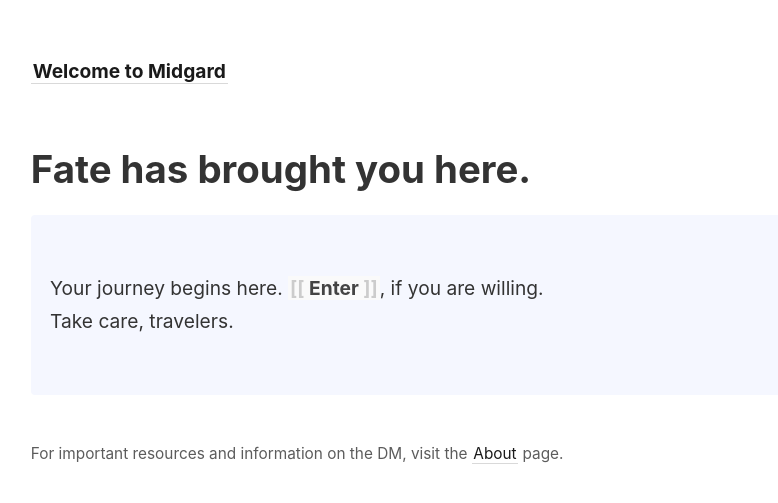
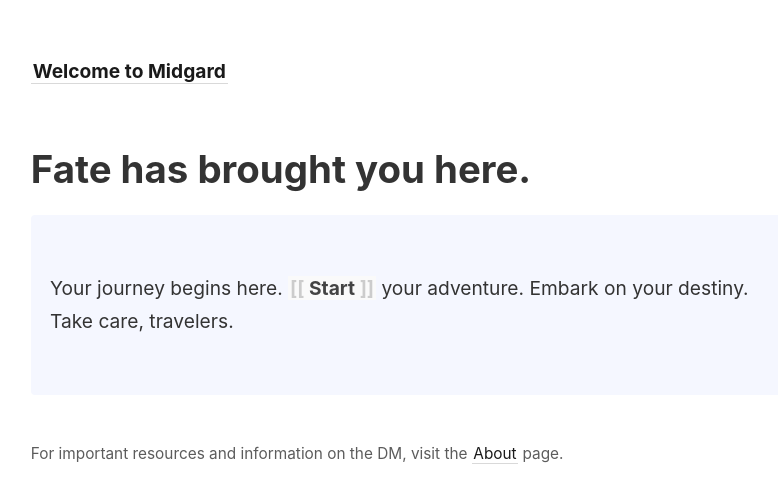
Before and after one commit to liliawatson/midgard, a Jekyll site: the page built from _pages/index.md, in a window 1280 px wide. Shown: the top 503 px of the page, without its empty margins (46-824 px from the left). Built offline with Jekyll 4.4.1, drawn with Linux system fonts in a browser that asks for light colours.

Commit message:
'Update'

```diff
--- a/_pages/index.md
+++ b/_pages/index.md
@@ -8,7 +8,7 @@ permalink: /
 # Fate has brought you here.
 
 <p style="padding: 3em 1em; background: #f5f7ff; border-radius: 4px;">
-  Your journey begins here. <span style="font-weight: bold">[[Enter]]</span>, if you are willing.<br>
+  Your journey begins here. <span style="font-weight: bold">[[Start]]</span> your adventure. Embark on your destiny.<br>
   Take care, travelers.
 </p>
 
```
Also changed, not shown: _notes/Midgard/Start.md (renamed from _notes/Midgard/Enter.md, +1 -1 lines).
